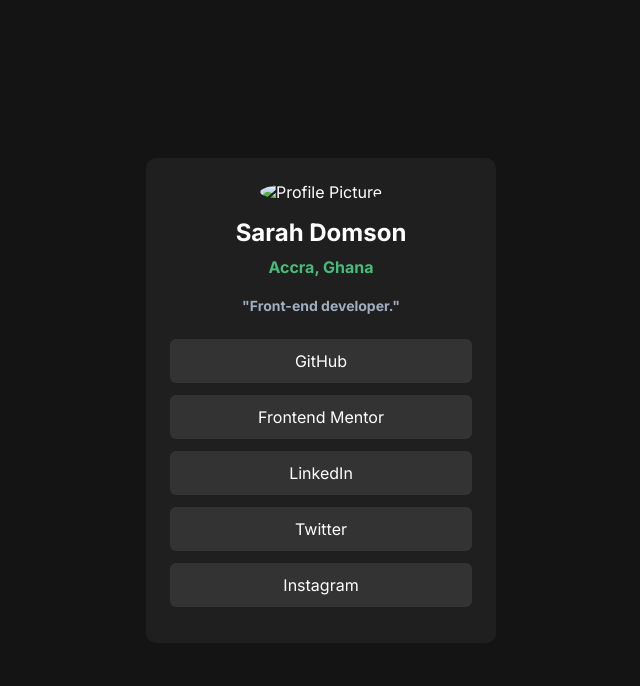
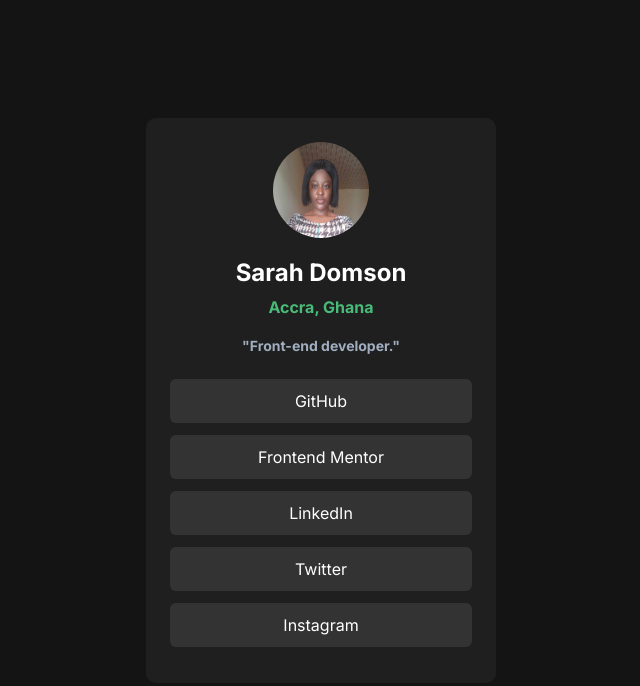
Before and after one commit to SarahDomson/Axia-Front-end-Project-Part-1, a plain HTML site: page index.html in a window 1280 px wide. Shown: the whole page, without its empty margins (319-959 px from the left). Drawn offline with Linux system fonts and the light colour scheme.

Commit message:
Image linked

```diff
--- a/index.html
+++ b/index.html
@@ -3,7 +3,7 @@
 <head>
   <meta charset="UTF-8">
   <meta name="viewport" content="width=device-width, initial-scale=1.0">
-  <link rel="icon" href="./assets/images/favicon-32x32.png" type="image/x-icon">
+  <link rel="icon" href="./image/favicon-32x32.png" type="image/x-icon">
     <meta property="og:title" content="Sarah Domson - Frontend Developer Portfolio">
     <meta property="og:description" content="Explore the portfolio of Sarah Domson, a skilled frontend developer with a focus on creating responsive and user-friendly websites.">
     <meta property="og:image" content="./image/Sarah_logo">
@@ -26,7 +26,7 @@
 
   <div class="profile-card">
 
-    <img src="./assets/images/Profile.svg.jpg" alt="Profile Picture">
+    <img src="./image/Profile.svg.jpg" alt="Profile Picture">
 
     <h2>Sarah Domson</h2>
     <p class="location">Accra, Ghana</p>
@@ -39,8 +39,6 @@
       <a href="https://x.com/Praba___Ama" target="_blank">Twitter</a>
       <a href="#" target="_blank">Instagram</a>
     </div>
-
   </div>
-
 </body>
 </html>
```
Also changed, not shown: image/Profile.svg.jpg (added), image/favicon-32x32.png (added), image/preview.png (added).
